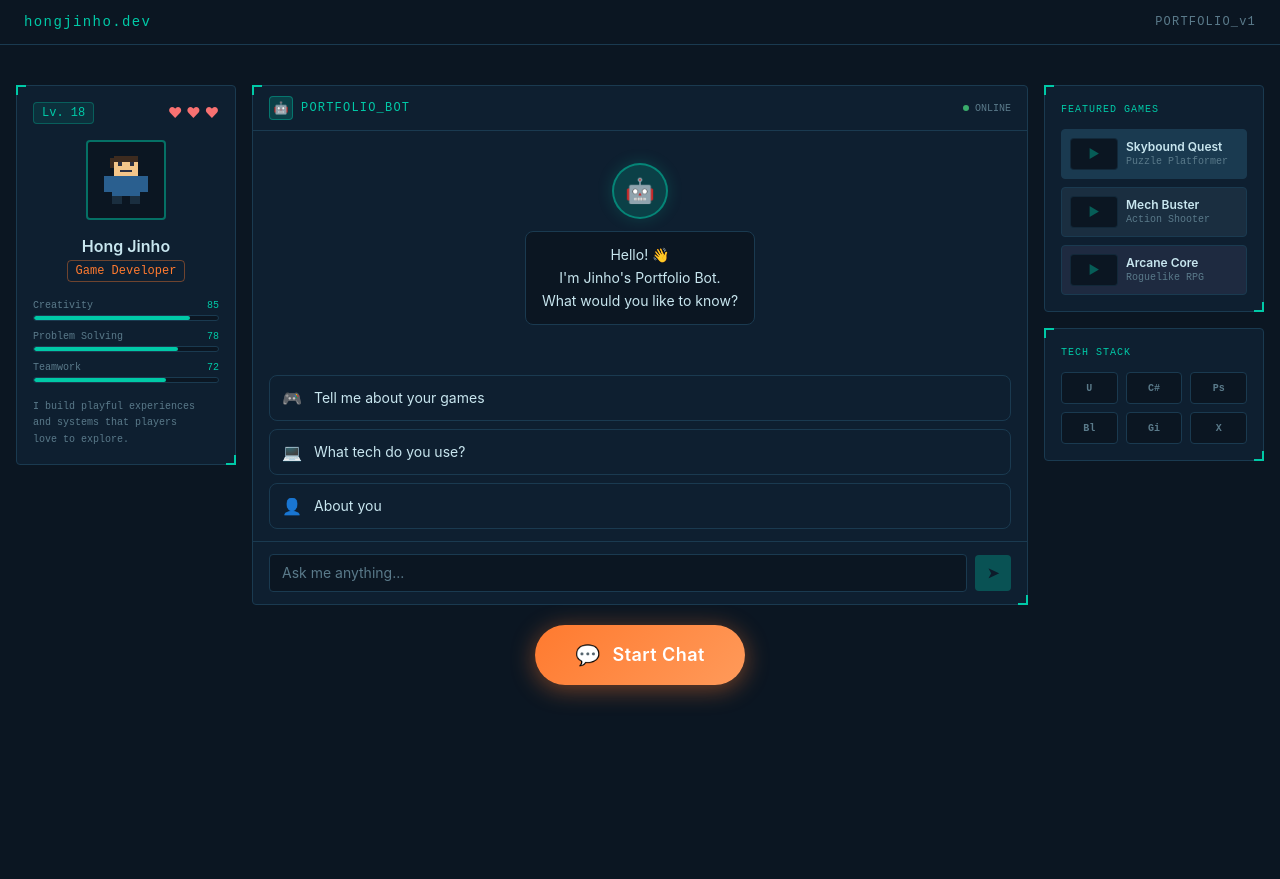
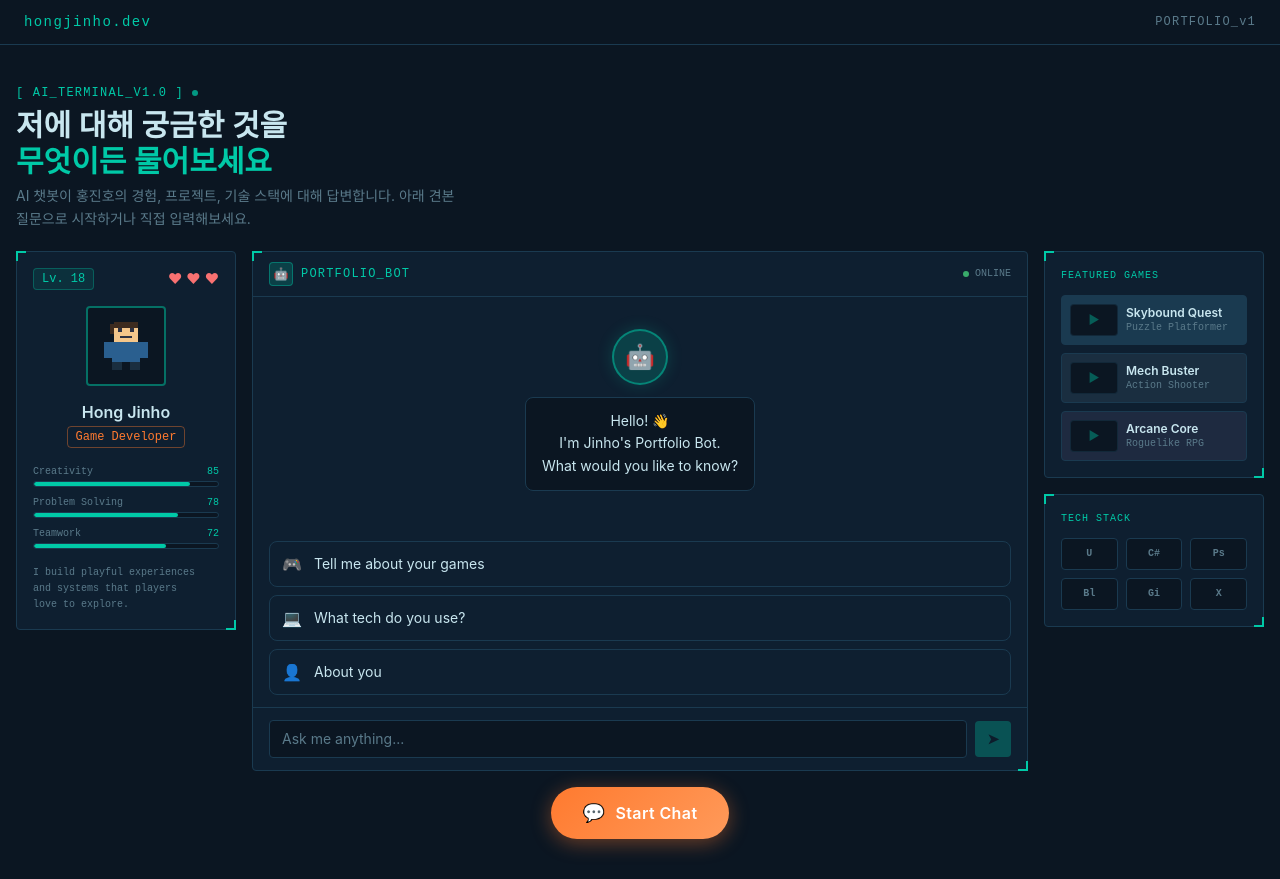
Before and after one commit to mynameisjinhohong/Game-Portfolio, a Next.js app in the folder workspace/: page / in a window 1280 px wide. Before the commit the page ends 800 px from the top, so only its background shows below. Built offline with nearby package versions, Linux system fonts and the light colour scheme.

Commit message:
GP-38: 챗봇 기본 레이아웃과 패널 구조 구성

```diff
--- a/workspace/components/chatbot/ChatbotHeader.tsx
+++ b/workspace/components/chatbot/ChatbotHeader.tsx
@@ -2,22 +2,21 @@
 
 export function ChatbotHeader() {
   return (
-    <div className="mb-6">
-      {/* HUD 스타일 레이블 */}
-      <div className="flex items-center gap-2 mb-2">
-        <span className="font-mono text-xs text-teal tracking-widest uppercase">
+    <div className="mb-5 flex flex-col gap-1.5">
+      <div className="flex items-center gap-2">
+        <span className="font-mono text-xs text-hud-teal tracking-widest uppercase">
           [ AI_TERMINAL_v1.0 ]
         </span>
-        <span className="w-2 h-2 rounded-full bg-teal animate-pulse" />
+        <span className="w-1.5 h-1.5 rounded-full bg-hud-teal animate-pulse" />
       </div>
 
-      <h2 className="text-3xl md:text-4xl font-semibold text-graphite leading-tight">
+      <h2 className="text-2xl md:text-3xl font-semibold text-hud-text leading-tight">
         저에 대해 궁금한 것을
         <br />
-        <span className="text-teal">무엇이든 물어보세요</span>
+        <span className="text-hud-teal">무엇이든 물어보세요</span>
       </h2>
 
-      <p className="mt-3 text-sm md:text-base text-graphite/60 max-w-md leading-relaxed">
+      <p className="text-sm text-hud-text-dim max-w-md leading-relaxed">
         AI 챗봇이 홍진호의 경험, 프로젝트, 기술 스택에 대해 답변합니다.
         아래 견본 질문으로 시작하거나 직접 입력해보세요.
       </p>
--- a/workspace/components/chatbot/ChatbotSection.tsx
+++ b/workspace/components/chatbot/ChatbotSection.tsx
@@ -1,6 +1,7 @@
 "use client";
 
 import { CharacterPanel } from "./CharacterPanel";
+import { ChatbotHeader } from "./ChatbotHeader";
 import { ChatbotPanel } from "./ChatbotPanel";
 import { FeaturedGamesPanel } from "./FeaturedGamesPanel";
 
@@ -12,31 +13,34 @@ export function ChatbotSection() {
       className="w-full max-w-7xl mx-auto px-4 py-6 md:py-10"
       style={{ minHeight: "calc(100vh - 52px)" }}
     >
-      {/* 3컬럼 그리드: 캐릭터 | 챗봇+버튼 | 게임 — items-start로 중앙이 더 길게 */}
+      {/* 섹션 헤더 — 모바일에서도 노출 */}
+      <ChatbotHeader />
+
+      {/* 3컬럼 그리드: 캐릭터 | 챗봇 | 게임 */}
       <div className="grid grid-cols-1 md:grid-cols-[220px_1fr_220px] gap-4 items-start">
         {/* 왼쪽: 캐릭터 패널 */}
         <div className="hidden md:block">
           <CharacterPanel />
         </div>
 
-        {/* 중앙: 챗봇 패널 + Start Chat 버튼을 하나의 묶음으로 */}
-        <div className="flex flex-col gap-5">
+        {/* 중앙: 챗봇 패널 */}
+        <div className="flex flex-col gap-4">
           <ChatbotPanel />
 
           <div className="flex justify-center">
             <button
               type="button"
-              className="flex items-center gap-3 px-10 py-4 rounded-full font-semibold text-lg text-white tracking-wide transition-all duration-150 focus:outline-none focus-visible:ring-2 focus-visible:ring-hud-orange/60"
+              className="flex items-center gap-2.5 px-8 py-3 rounded-full font-semibold text-base text-white tracking-wide transition-all duration-150 focus:outline-none focus-visible:ring-2 focus-visible:ring-hud-orange/60"
               style={{
                 background: "linear-gradient(135deg, #FF7A2F 0%, #FF9A5A 100%)",
-                boxShadow: "0 4px 24px rgba(255,122,47,0.45)",
+                boxShadow: "0 4px 20px rgba(255,122,47,0.40)",
               }}
               onClick={() => {
                 const input = document.querySelector<HTMLInputElement>("#chatbot-input");
                 if (input) input.focus();
               }}
             >
-              <span className="text-xl">💬</span>
+              <span className="text-lg">💬</span>
               Start Chat
             </button>
           </div>
```
